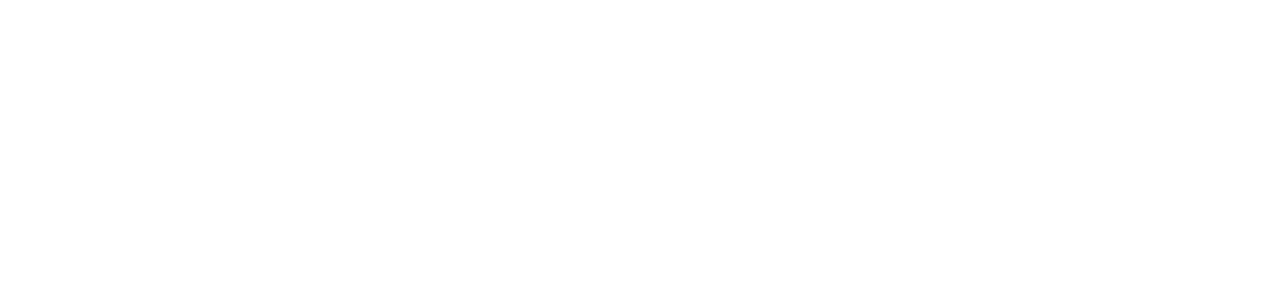
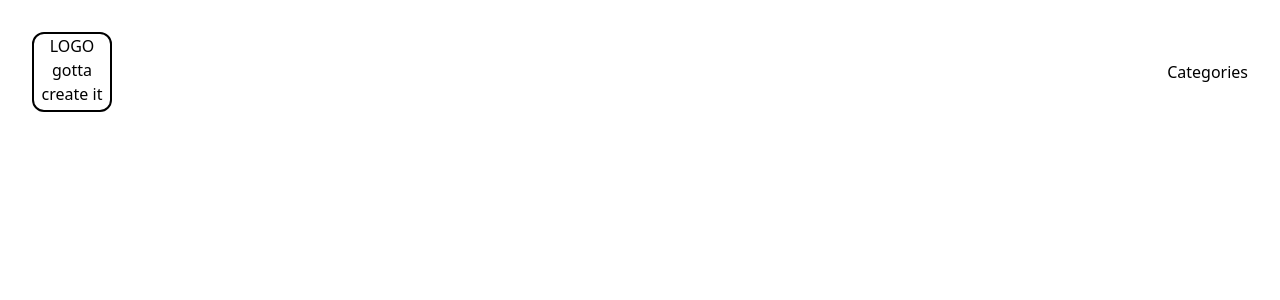
Before and after one commit to Aschrock11/ecommerce-site, a React (Vite) app: page / in a window 1280 px wide. Shown: the top 300 px of the page. Built offline with nearby package versions, Linux system fonts and the light colour scheme.

Commit message:
commit to header branch

```diff
--- a/src/App.jsx
+++ b/src/App.jsx
@@ -1,9 +1,10 @@
 import "./App.css";
+import Header from "./Components/Header";
 
 function App() {
   return (
     <div>
-      {/* Header */}
+      <Header />
       {/* Categories section */}
       {/* Featured Products section */}
       {/* Shop now card (Photo and description) */}
--- a/src/Components/Header.jsx
+++ b/src/Components/Header.jsx
@@ -2,8 +2,13 @@
 
 function Header() {
   return (
-    <div>
-      <p>Categories</p>
+    <div className=" flex justify-between items-center ">
+      <div className=" border-solid border-black  rounded-xl border-2 w-20 h-20   ">
+        LOGO gotta create it
+      </div>
+      <div>
+        <a href="">Categories</a>
+      </div>
     </div>
   );
 }
```
